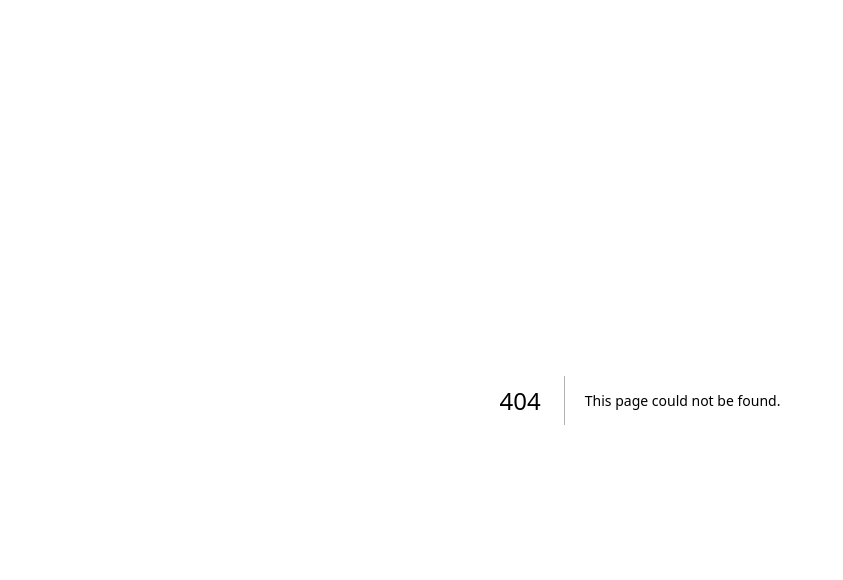
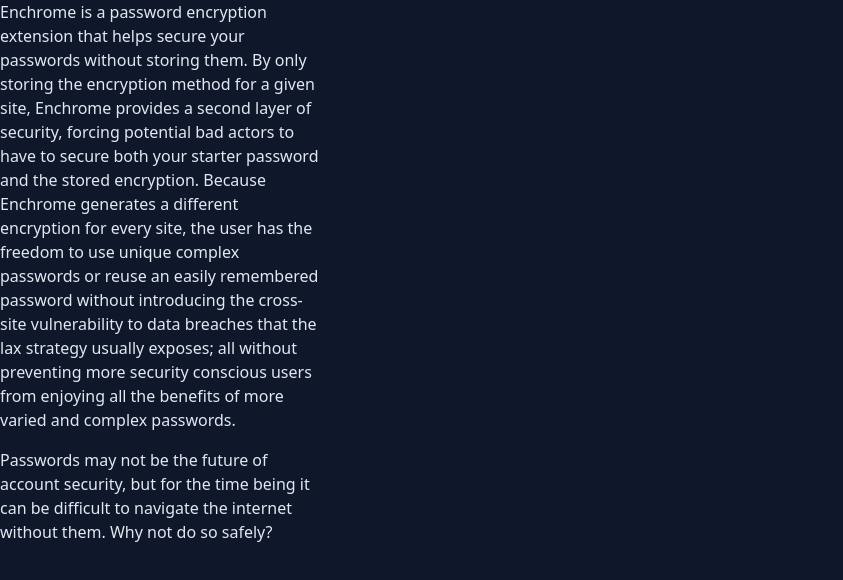
Before and after one commit to sitownle/personal-site, a Next.js app: page /experimental/enchrome in a window 1280 px wide. Before the commit this address had no page. Shown: the top 580 px of the page, without its empty margins (0-843 px from the left). Built offline with nearby package versions, Linux system fonts and the light colour scheme.

Commit message:
added starter pages for new projects Enchrome and auto-resize

```diff
--- /dev/null
+++ b/pages/experimental/auto-resize.js
@@ -0,0 +1,24 @@
+import Head from "next/head";
+
+const AutoResize = () => {
+  return (
+    <>
+      <Head>
+        <title>{"auto-resize antimation hook"}</title>
+        <meta
+          name="description"
+          content=" for eventual use in my projects/deployment to npm registry"
+        />
+        <meta name="viewport" content="width=device-width, initial-scale=1" />
+        <link rel="icon" href="/favicon.ico" />
+      </Head>
+      <div className="min-h-[100vh] w-full bg-slate-900 text-slate-200 flex flex-row">
+        <div className="w-1/4 flex flex-col gap-4">
+          {"Example text to test resizing animation"}
+        </div>
+      </div>
+    </>
+  );
+};
+
+export default AutoResize;
--- /dev/null
+++ b/pages/experimental/enchrome.js
@@ -0,0 +1,41 @@
+import Head from "next/head";
+
+const Enchrome = () => {
+  return (
+    <>
+      <Head>
+        <title>{"password encryption chrome extension"}</title>
+        <meta
+          name="description"
+          content="for personal use and possibly publish as public chrome extension"
+        />
+        <meta name="viewport" content="width=device-width, initial-scale=1" />
+        <link rel="icon" href="/favicon.ico" />
+      </Head>
+      <div className="min-h-[100vh] w-full bg-slate-900 text-slate-200 flex flex-row">
+        <div className="w-1/4 flex flex-col gap-4">
+          <p>
+            Enchrome is a password encryption extension that helps secure your
+            passwords without storing them. By only storing the encryption
+            method for a given site, Enchrome provides a second layer of
+            security, forcing potential bad actors to have to secure both your
+            starter password and the stored encryption. Because Enchrome
+            generates a different encryption for every site, the user has the
+            freedom to use unique complex passwords or reuse an easily
+            remembered password without introducing the cross-site vulnerability
+            to data breaches that the lax strategy usually exposes; all without
+            preventing more security conscious users from enjoying all the
+            benefits of more varied and complex passwords.
+          </p>
+          <p>
+            Passwords may not be the future of account security, but for the
+            time being it can be difficult to navigate the internet without
+            them. Why not do so safely?
+          </p>
+        </div>
+      </div>
+    </>
+  );
+};
+
+export default Enchrome;
```
